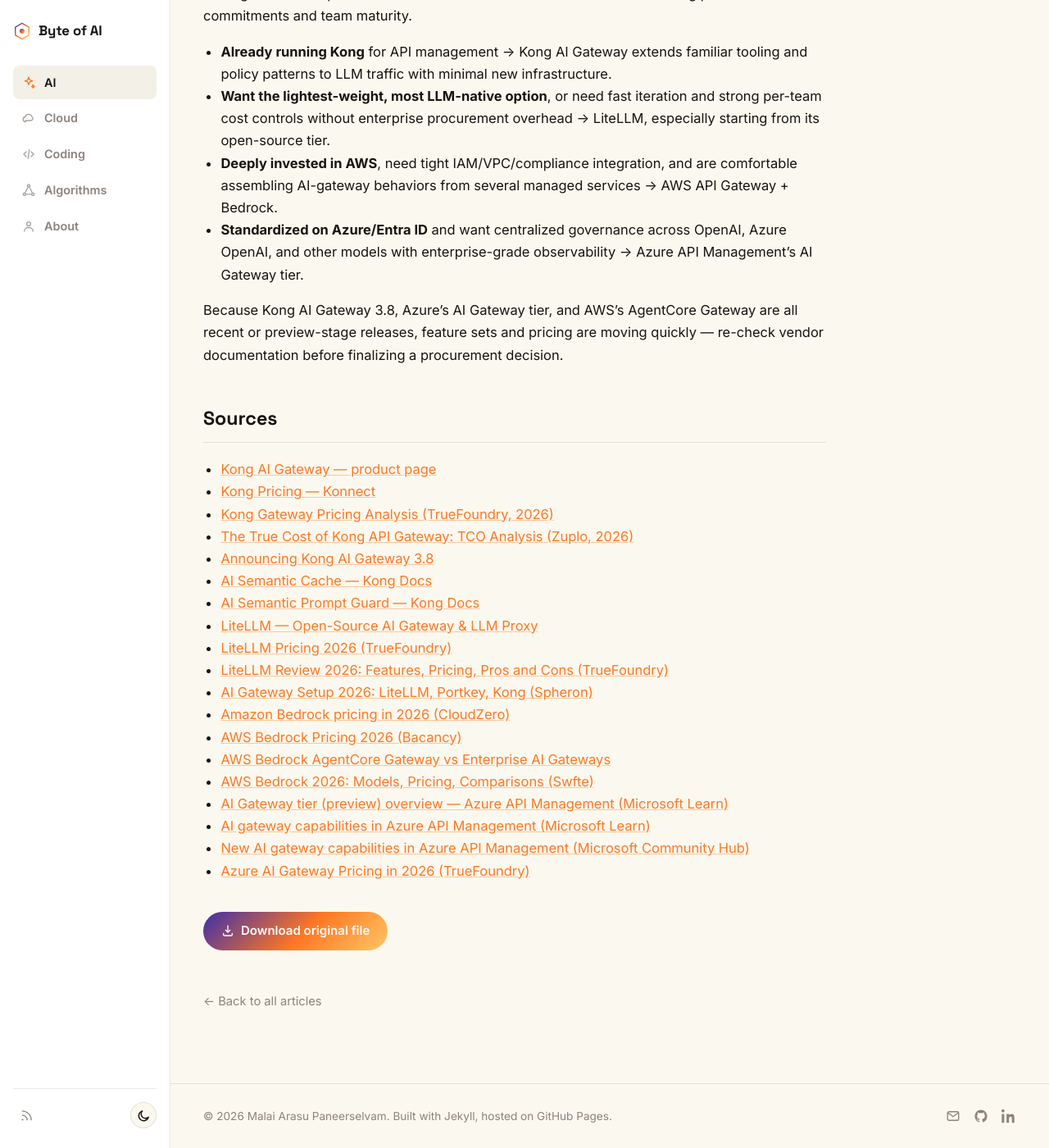
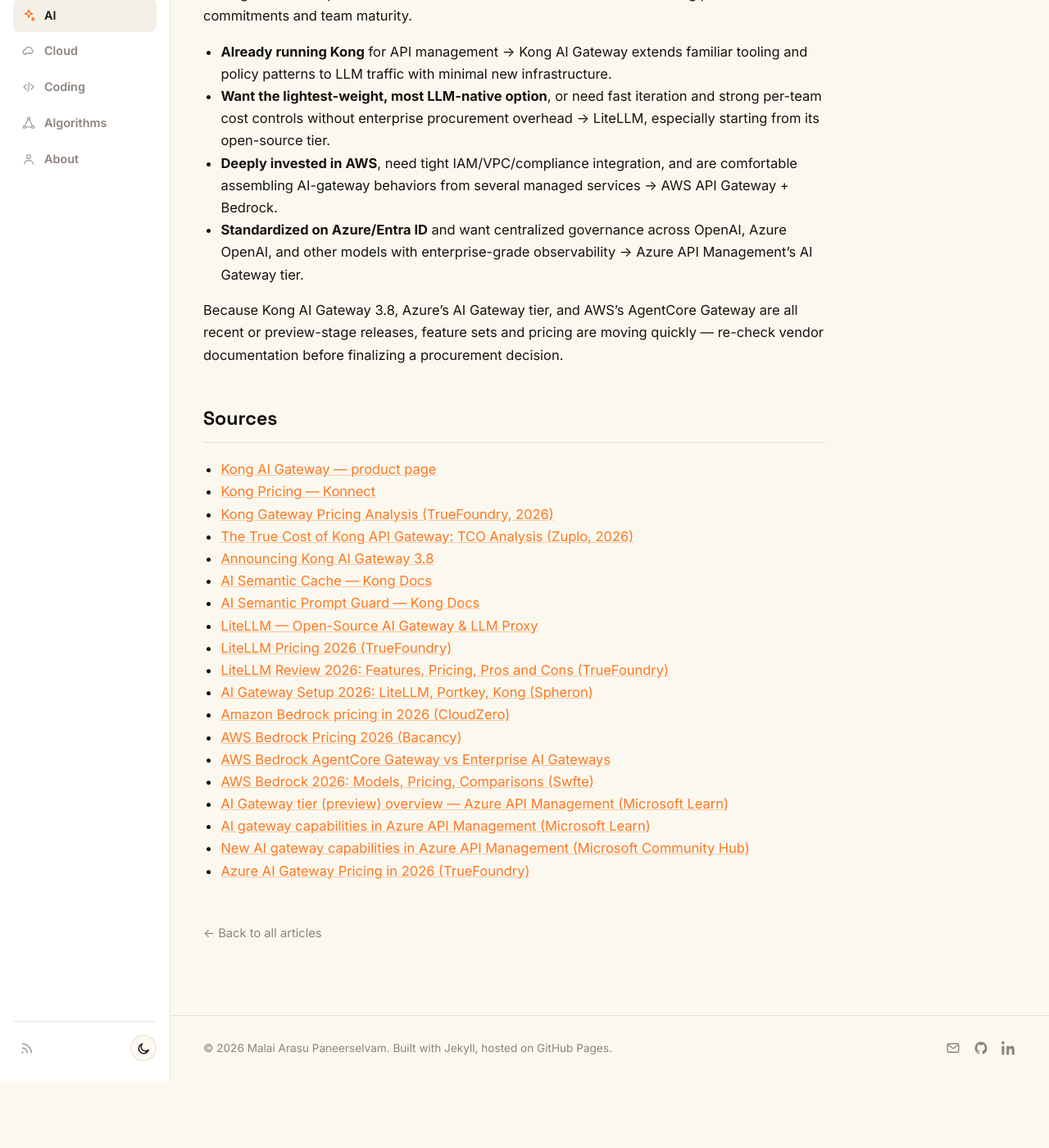
Before and after one commit to malaiarasu/byteofai, a Jekyll site: the page built from _posts/2026-08-04-ai-gateway-landscape-comparison.md, in a window 1280 px wide and 1400 px high, scrolled down 5545 px. Shown: the whole window at 82% size. Built offline with Jekyll 4.4.1, drawn with Linux system fonts in a browser that asks for light colours; after the commit the page ends 6863 px from its top, so only the background shows below that.

Commit message:
Remove download-original-file feature entirely
Co-authored-by: Cursor <cursoragent@cursor.com>

```diff
--- a/_layouts/post.html
+++ b/_layouts/post.html
@@ -35,14 +35,5 @@ layout: default
     {{ content }}
   </div>
 
-  {% if page.download %}
-  <p class="download">
-    <a class="btn" href="{{ page.download | relative_url }}" download>
-      <svg viewBox="0 0 24 24" width="16" height="16" fill="none" stroke="currentColor" stroke-width="2" stroke-linecap="round" stroke-linejoin="round"><path d="M12 3v12m0 0-4-4m4 4 4-4M4 17v2a2 2 0 0 0 2 2h12a2 2 0 0 0 2-2v-2"/></svg>
-      Download original file
-    </a>
-  </p>
-  {% endif %}
-
   <p class="back-link"><a href="{{ '/' | relative_url }}">&larr; Back to all articles</a></p>
 </article>
--- a/assets/css/style.css
+++ b/assets/css/style.css
@@ -732,27 +732,6 @@ main.wrap {
   margin: 40px 0;
 }
 
-.download { margin-top: 36px; }
-
-.btn {
-  display: inline-flex;
-  align-items: center;
-  gap: 8px;
-  background: var(--gradient);
-  color: #ffffff;
-  text-decoration: none;
-  padding: 11px 22px;
-  border-radius: 999px;
-  font-weight: 600;
-  font-size: 0.94rem;
-  transition: transform 0.15s ease, box-shadow 0.15s ease;
-}
-
-.btn:hover {
-  transform: translateY(-1px);
-  box-shadow: 0 12px 24px -12px color-mix(in srgb, var(--accent-2) 60%, transparent);
-}
-
 .back-link {
   margin-top: 48px;
 }
```
Also changed, not shown: _posts/2026-08-04-ai-gateway-landscape-comparison.md (+0 -1 lines), templates/new-post-template.md (+0 -7 lines), README.md, 1 other file.
